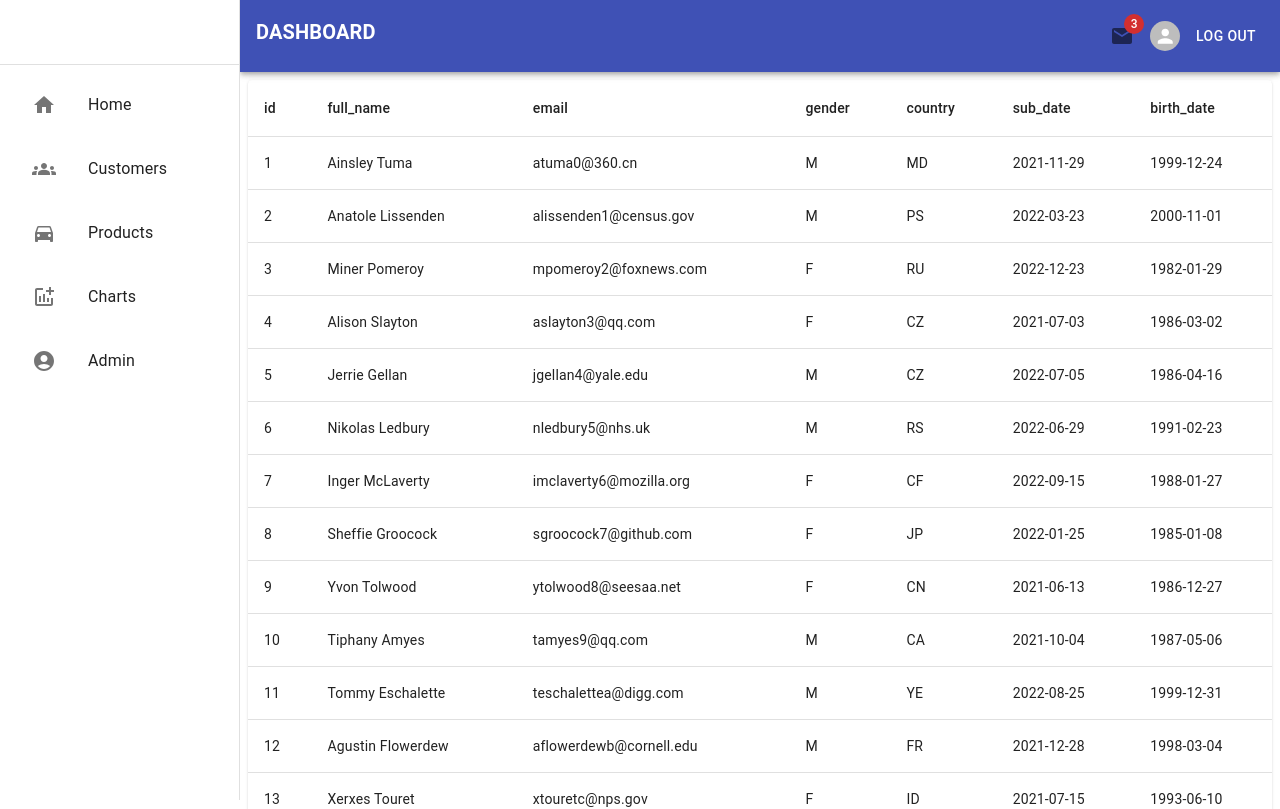
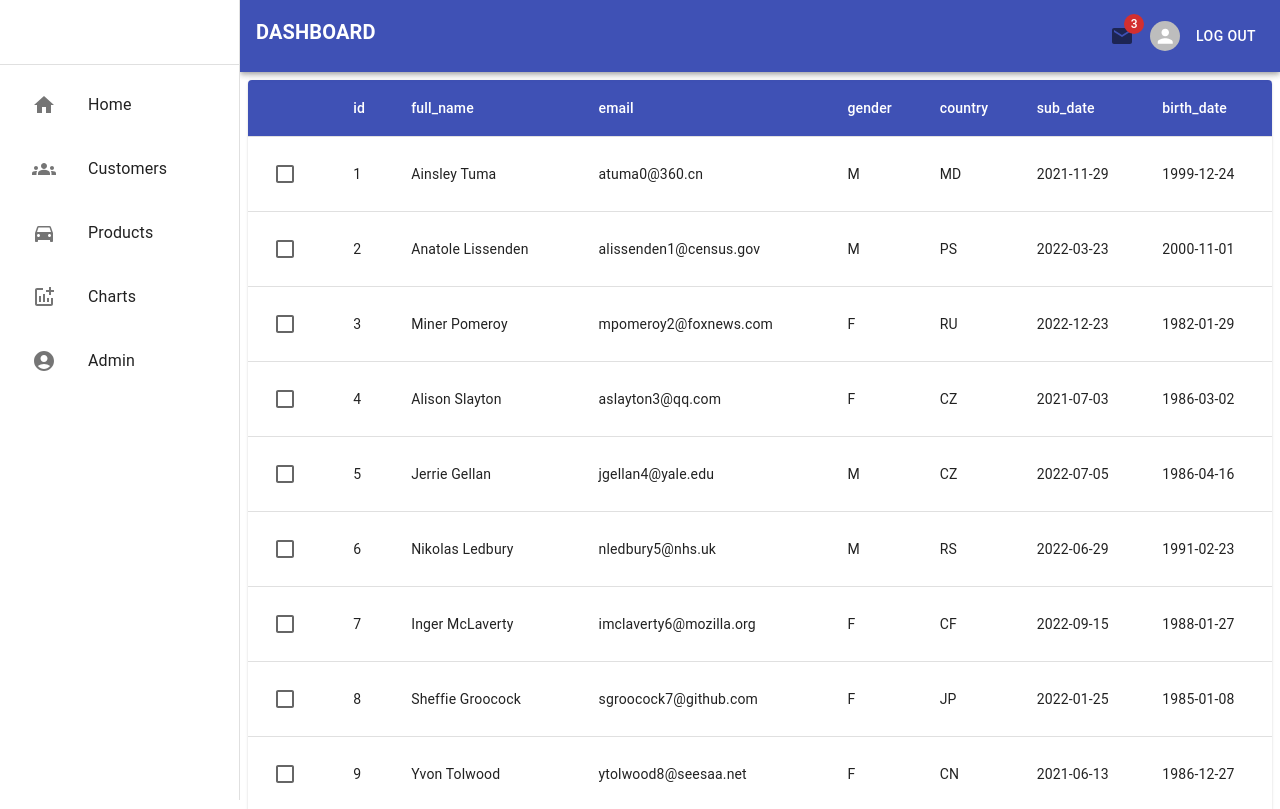
Before and after one commit to junseokoh-hub/react-mui-dashboard, a React (Vite) app: page /customers in a window 1280 px wide. Shown: the top 809 px of the page. Built offline with nearby package versions, Linux system fonts and the light colour scheme; sample sign-in values are in the browser's storage.

Commit message:
feat: add checkbox on tablebody and change colors on tablehead

```diff
--- a/src/components/table/TableBody.tsx
+++ b/src/components/table/TableBody.tsx
@@ -1,6 +1,7 @@
 import MuiTableBody from "@mui/material/TableBody";
 import TableRow from "@mui/material/TableRow";
 import TableCell from "@mui/material/TableCell";
+import Checkbox from "@mui/material/Checkbox";
 
 interface KeyType {
   id: number;
@@ -25,6 +26,9 @@ const TableBody = ({ customers, page, rowsPerPage }: TableBodyProps) => {
         .slice(page * rowsPerPage, page * rowsPerPage + rowsPerPage)
         .map((customer) => (
           <TableRow key={customer.id}>
+            <TableCell>
+              <Checkbox />
+            </TableCell>
             <TableCell>{customer.id}</TableCell>
             <TableCell>{customer.full_name}</TableCell>
             <TableCell>{customer.email}</TableCell>
--- a/src/components/table/TableHead.tsx
+++ b/src/components/table/TableHead.tsx
@@ -8,10 +8,15 @@ interface TableHeadProps {
 
 const TableHead = ({ keys }: TableHeadProps) => {
   return (
-    <MuiTableHead>
+    <MuiTableHead sx={{ bgcolor: "primary.main" }}>
       <TableRow>
+        <TableCell></TableCell>
         {keys.map((key) => (
-          <TableCell key={key} align="left">
+          <TableCell
+            key={key}
+            align="left"
+            sx={{ color: "#fff", fontWeight: 500 }}
+          >
             {key}
           </TableCell>
         ))}
```
